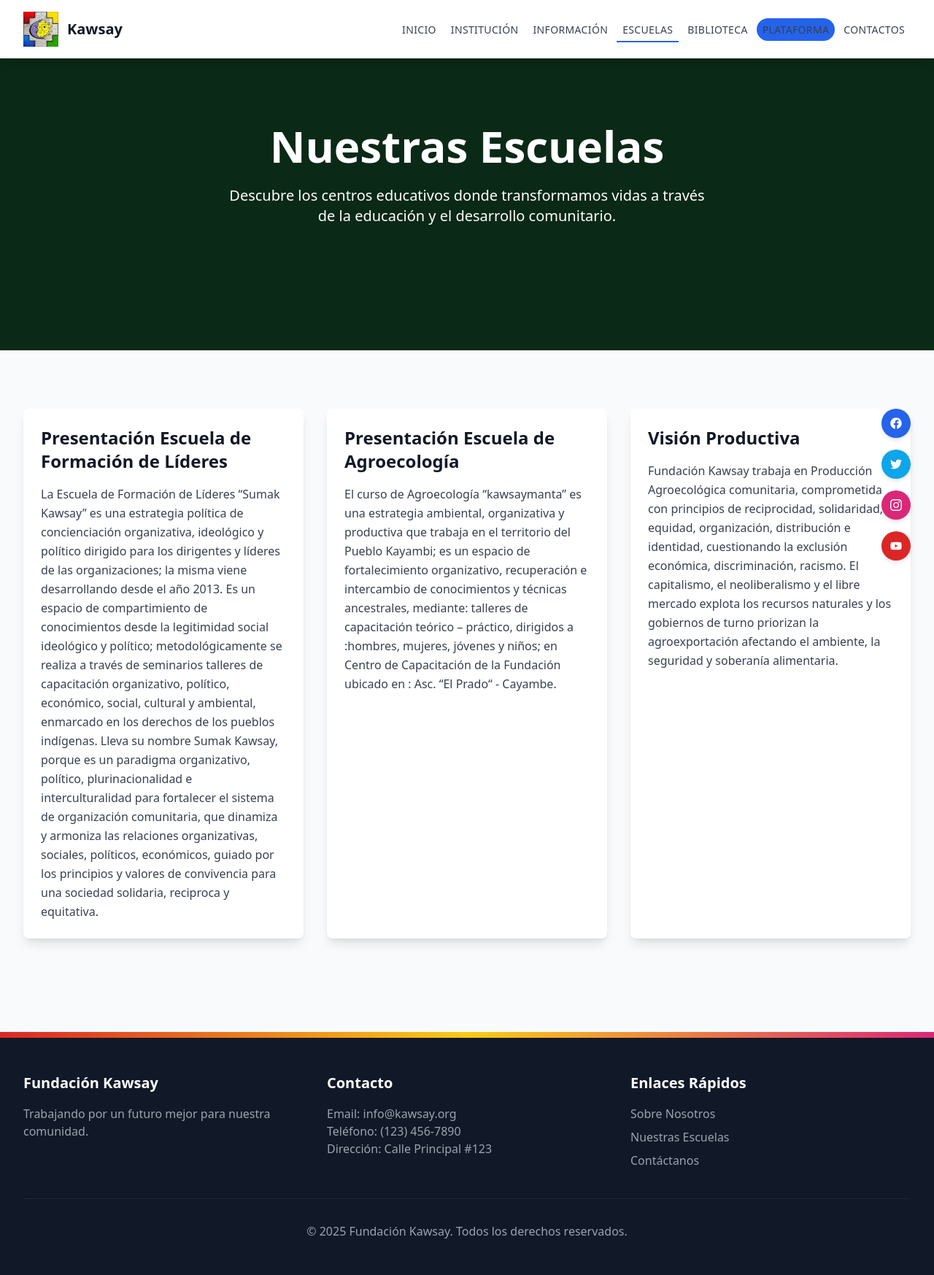
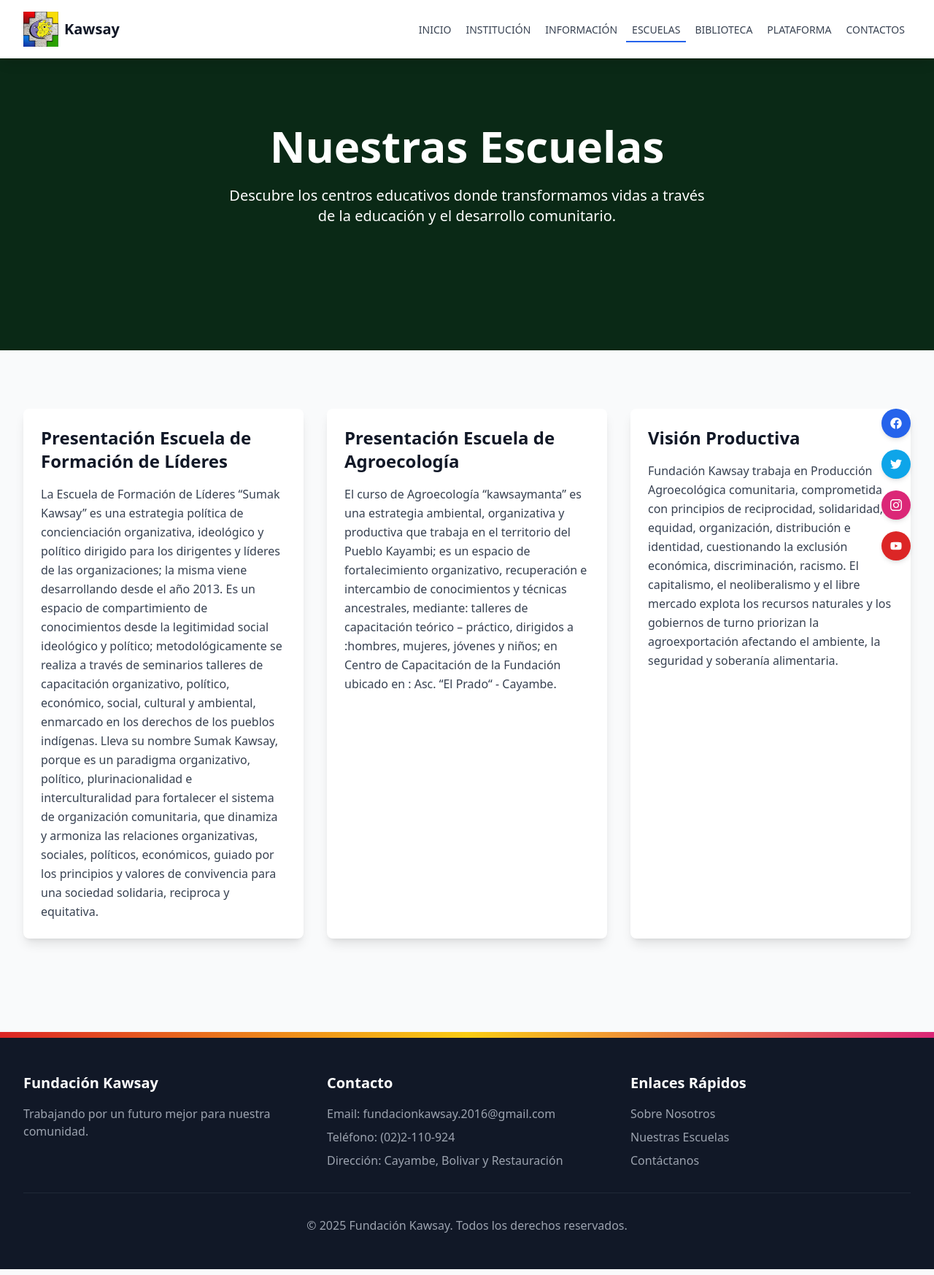
Before and after one commit to kawsayfun/fundacionkawsay, a Next.js app: page /escuelas in a window 1280 px wide. Shown: the whole page at 73% size. Built offline with nearby package versions, Linux system fonts and the light colour scheme.

Commit message:
mejorando diseño, SEO, Responsive, informacion de Contacto

```diff
--- a/src/app/layout.jsx
+++ b/src/app/layout.jsx
@@ -1,14 +1,44 @@
-import './globals.css'
+import './globals.css';
 
 export const metadata = {
   title: 'Fundación Kawsay',
   description: 'Organización no Gubernamental sin fines de Lucro',
-}
+};
 
 export default function RootLayout({ children }) {
   return (
     <html lang="es">
+      <head>
+        {/* Favicon */}
+        <link rel="icon" href="/images/favicon.ico" type="image/x-icon" />
+<link rel="apple-touch-icon" sizes="180x180" href="/images/apple-touch-icon.png" />
+<link rel="icon" type="image/png" sizes="32x32" href="/images/favicon-32x32.png" />
+<link rel="icon" type="image/png" sizes="16x16" href="/images/favicon-16x16.png" />
+
+        {/* Metadatos básicos */}
+        <title>{metadata.title}</title>
+        <meta name="description" content={metadata.description} />
+
+        {/* Metadatos de redes sociales */}
+        <meta property="og:title" content={metadata.title} />
+        <meta property="og:description" content={metadata.description} />
+        <meta property="og:image" content="/images/logoyoutube.png" /> {/* Cambia a la URL real del logo */}
+        <meta property="og:type" content="website" />
+        <meta property="og:url" content="https://fundacionkawsay.org" />
+
+        {/* Metadatos para Twitter */}
+        <meta name="twitter:card" content="summary_large_image" />
+        <meta name="twitter:title" content={metadata.title} />
+        <meta name="twitter:description" content={metadata.description} />
+        <meta name="twitter:image" content="/images/logoyoutube.png" />
+
+        {/* Diseño responsivo */}
+        <meta name="viewport" content="width=device-width, initial-scale=1" />
+
+        {/* Etiquetas adicionales para SEO */}
+        <link rel="canonical" href="https://www.fundacionkawsay.org" />
+      </head>
       <body>{children}</body>
     </html>
-  )
+  );
 }
--- a/src/components/SocialLinks.jsx
+++ b/src/components/SocialLinks.jsx
@@ -3,9 +3,9 @@ import { FaFacebook, FaTwitter, FaInstagram, FaYoutube } from 'react-icons/fa';
 
 export default function SocialLinks() {
   const socialMedia = [
-    { icon: FaFacebook, href: '#', color: 'bg-blue-600' },
-    { icon: FaTwitter, href: '#', color: 'bg-sky-500' },
-    { icon: FaInstagram, href: '#', color: 'bg-pink-600' },
+    { icon: FaFacebook, href: 'https://www.facebook.com/profile.php?id=100064346215598', color: 'bg-blue-600' },
+    { icon: FaTwitter, href: 'https://www.facebook.com/profile.php?id=100064346215598', color: 'bg-sky-500' },
+    { icon: FaInstagram, href: 'https://www.facebook.com/profile.php?id=100064346215598', color: 'bg-pink-600' },
     { icon: FaYoutube, href: 'https://www.youtube.com/@fundacionkawsay2941', color: 'bg-red-600' },  // Nuevo ícono de YouTube
   ];
 
--- a/src/components/contact/ContactPage.jsx
+++ b/src/components/contact/ContactPage.jsx
@@ -23,15 +23,15 @@ export default function ContactPage() {
             <div className="space-y-4">
               <p className="flex items-center text-gray-600">
                 <span className="font-semibold w-24">Email:</span>
-                <span>info@kawsay.org</span>
+                <span>fundacionkawsay.2016@gmail.com</span>
               </p>
               <p className="flex items-center text-gray-600">
                 <span className="font-semibold w-24">Teléfono:</span>
-                <span>(123) 456-7890</span>
+                <span>(02)2-110-924 </span>
               </p>
               <p className="flex items-center text-gray-600">
                 <span className="font-semibold w-24">Dirección:</span>
-                <span>Calle Principal #123</span>
+                <span>Cayambe, calle Bolivar y Restauración</span>
               </p>
             </div>
           </motion.div>
--- a/src/components/layout/Footer.jsx
+++ b/src/components/layout/Footer.jsx
@@ -1,50 +1,44 @@
+import Link from 'next/link';
+
 export default function Footer() {
   return (
     <footer className="bg-gray-900 text-white">
+      {/* Línea superior de colores */}
       <div className="w-full">
         <div className="h-2 bg-gradient-to-r from-red-600 via-orange-500 via-yellow-400 via-green-500 via-blue-600 via-purple-600 to-pink-600" />
       </div>
-      <div className="py-12">
-        <div className="max-w-7xl mx-auto px-4 sm:px-6 lg:px-8">
+      <div className="py-12 max-w-7xl mx-auto px-4 sm:px-6 lg:px-8">
         <div className="grid grid-cols-1 md:grid-cols-3 gap-8">
+          {/* Información sobre Fundación */}
           <div>
             <h3 className="text-xl font-bold mb-4">Fundación Kawsay</h3>
-              <p className="text-gray-400">
-                Trabajando por un futuro mejor para nuestra comunidad.
-              </p>
+            <p className="text-gray-400">Trabajando por un futuro mejor para nuestra comunidad.</p>
           </div>
+
+          {/* Contacto */}
           <div>
             <h3 className="text-xl font-bold mb-4">Contacto</h3>
-              <ul className="text-gray-400">
-                <li>Email: info@kawsay.org</li>
-                <li>Teléfono: (123) 456-7890</li>
-                <li>Dirección: Calle Principal #123</li>
+            <ul className="text-gray-400 space-y-2">
+              <li>Email: <a href="mailto:info@kawsay.org" className="hover:text-white">fundacionkawsay.2016@gmail.com</a></li>
+              <li>Teléfono: <a href="tel:+1234567890" className="hover:text-white">(02)2-110-924 </a></li>
+              <li>Dirección: Cayambe, Bolivar y Restauración</li>
             </ul>
           </div>
+
+          {/* Enlaces rápidos */}
           <div>
             <h3 className="text-xl font-bold mb-4">Enlaces Rápidos</h3>
-              <ul className="text-gray-400">
-                <li className="mb-2">
-                  <a href="/institucion" className="hover:text-white transition-colors">
-                    Sobre Nosotros
-                  </a>
-                </li>
-                <li className="mb-2">
-                  <a href="/escuelas" className="hover:text-white transition-colors">
-                    Nuestras Escuelas
-                  </a>
-                </li>
-                <li className="mb-2">
-                  <a href="/contactos" className="hover:text-white transition-colors">
-                    Contáctanos
-                  </a>
-                </li>
+            <ul className="text-gray-400 space-y-2">
+              <li><Link href="/institucion" className="hover:text-white">Sobre Nosotros</Link></li>
+              <li><Link href="/escuelas" className="hover:text-white">Nuestras Escuelas</Link></li>
+              <li><Link href="/contactos" className="hover:text-white">Contáctanos</Link></li>
             </ul>
           </div>
         </div>
+
+        {/* Línea inferior */}
         <div className="border-t border-gray-800 mt-8 pt-8 text-center text-gray-400">
-            <p>&copy; {new Date().getFullYear()} Fundación Kawsay. Todos los derechos reservados.</p>
-          </div>
+          &copy; {new Date().getFullYear()} Fundación Kawsay. Todos los derechos reservados.
         </div>
       </div>
     </footer>
--- a/src/components/layout/Header.jsx
+++ b/src/components/layout/Header.jsx
@@ -1,4 +1,5 @@
 'use client';
+
 import { useState } from 'react';
 import Link from 'next/link';
 import Image from 'next/image';
@@ -12,11 +13,12 @@ export default function Header() {
     <header className="bg-white shadow-lg fixed w-full z-50">
       <div className="max-w-7xl mx-auto px-4 sm:px-6 lg:px-8">
         <div className="flex items-center justify-between h-20">
-          <div className="flex-shrink-0 flex items-center">
-            <Link href="/" className="flex items-center space-x-3">
+          {/* Logo y Nombre */}
+          <div className="flex items-center space-x-3">
+            <Link href="/" aria-label="Ir al inicio" className="flex items-center space-x-2">
               <Image
                 src="/images/logoyoutube.png"
-                alt="Kawsay Logo"
+                alt="Logo Fundación Kawsay"
                 width={50}
                 height={50}
                 className="h-12 w-auto"
@@ -25,6 +27,7 @@ export default function Header() {
             </Link>
           </div>
 
+          {/* Menú de Navegación */}
           <Navigation />
           <MobileMenu isOpen={isOpen} setIsOpen={setIsOpen} />
         </div>
--- a/src/components/layout/Navigation.jsx
+++ b/src/components/layout/Navigation.jsx
@@ -1,100 +1,55 @@
 'use client';
+
 import { useState } from 'react';
 import Link from 'next/link';
 import { motion, AnimatePresence } from 'framer-motion';
 import { navigationItems } from '@/config/navigation';
-import { usePathname } from 'next/navigation'; // <-- Importar el hook para Next.js 13 (App Router)
+import { usePathname } from 'next/navigation';
 
 export default function Navigation() {
   const [hoveredItem, setHoveredItem] = useState(null);
-
-  // Para obtener la ruta actual
   const pathname = usePathname();
 
-  const dropdownVariants = {
-    hidden: { opacity: 0, y: -5 },
-    visible: { opacity: 1, y: 0 },
-    exit: { opacity: 0, y: -5 }
-  };
-
   return (
-    <nav className="hidden md:flex items-center">
+    <nav className="hidden md:flex items-center" aria-label="Navegación principal">
       <ul className="flex space-x-1">
-        {navigationItems.map((item) => {
-          // Verifica si el ítem actual coincide con la ruta actual
-          const isActive = pathname === item.href;
-
-          return (
+        {navigationItems.map((item) => (
           <li
             key={item.name}
             className="relative"
             onMouseEnter={() => setHoveredItem(item.name)}
             onMouseLeave={() => setHoveredItem(null)}
           >
-              {item.isExternal ? (
-                <a
-                  href={item.href}
-                  target="_blank"
-                  rel="noopener noreferrer"
-                  // Aplica estilos condicionales si está activo
-                  className={`nav-link text-xs xl:text-sm font-medium tracking-wide px-1.5 ${
-                    isActive
-                      ? 'text-blue-600 border-b-2 border-blue-600'
-                      : 'text-gray-700 hover:text-blue-600'
-                  } ${
-                    item.isHighlighted
-                      ? 'bg-blue-600 text-white px-2 py-1 rounded-full hover:bg-blue-700 hover:text-white whitespace-nowrap'
-                      : ''
-                  }`}
-                >
-                  {item.name}
-                </a>
-              ) : (
             <Link
               href={item.href}
-                  // Aplica clases condicionales si está activo
-                  className={`nav-link text-xs xl:text-sm font-medium tracking-wide px-1.5 ${
-                    isActive
-                      ? 'text-blue-600 border-b-2 border-blue-600'
-                      : 'text-gray-700 hover:text-blue-600'
-                  } ${
-                    item.isHighlighted
-                      ? 'bg-blue-600 text-white px-2 py-1 rounded-full hover:bg-blue-700 hover:text-white whitespace-nowrap'
-                      : ''
+              aria-label={`Ir a ${item.name}`}
+              className={`nav-link text-xs xl:text-sm font-medium px-1.5 ${
+                pathname === item.href ? 'text-blue-600 border-b-2 border-blue-600' : 'text-gray-700 hover:text-blue-600'
               }`}
             >
               {item.name}
             </Link>
-              )}
 
-              {/* Dropdown */}
-              <AnimatePresence>
             {item.dropdownItems && hoveredItem === item.name && (
               <motion.div
-                    variants={dropdownVariants}
-                    initial="hidden"
-                    animate="visible"
-                    exit="exit"
-                    transition={{ duration: 0.2 }}
+                initial={{ opacity: 0, y: -5 }}
+                animate={{ opacity: 1, y: 0 }}
+                exit={{ opacity: 0, y: -5 }}
                 className="absolute left-0 mt-1 w-36 bg-white rounded-lg shadow-xl py-1 z-50"
               >
                 {item.dropdownItems.map((dropdownItem) => (
                   <Link
                     key={dropdownItem.name}
                     href={dropdownItem.href}
-                        className={`block px-2 py-1 text-xs text-gray-700 hover:bg-blue-50 hover:text-blue-600 transition-colors duration-200 whitespace-nowrap ${
-                          dropdownItem.isHighlighted ? 'bg-blue-600 text-white hover:bg-blue-700' : ''
-                        }`}
+                    className="block px-2 py-1 text-xs text-gray-700 hover:bg-blue-50 hover:text-blue-600"
                   >
                     {dropdownItem.name}
                   </Link>
                 ))}
               </motion.div>
             )}
-              </AnimatePresence>
           </li>
-          );
-        })}
+        ))}
       </ul>
     </nav>
   );
--- a/src/components/objectives/VideoSection.jsx
+++ b/src/components/objectives/VideoSection.jsx
@@ -1,14 +1,53 @@
 'use client';
+import { useState, useEffect } from 'react';
 import { motion } from 'framer-motion';
 
 export default function VideoSection() {
+  const [isSmallScreen, setIsSmallScreen] = useState(false);
+
+  useEffect(() => {
+    const handleResize = () => {
+      setIsSmallScreen(window.innerWidth <= 462);
+    };
+
+    // Escucha los cambios de tamaño de la ventana
+    window.addEventListener('resize', handleResize);
+
+    // Establece el valor inicial
+    handleResize();
+
+    // Limpia el evento al desmontar
+    return () => {
+      window.removeEventListener('resize', handleResize);
+    };
+  }, []);
+
   return (
     <div>
-      <br/>
-      <br/>
-      <br/>
-
-    <div className="relative w-full h-screen">
+      <br />
+      <br />
+      <br />
+      <div className="relative w-full h-screen bg-gray-600">
+        {isSmallScreen ? (
+          // Contenido para pantallas pequeñas
+          <motion.div
+            initial={{ opacity: 0, y: 20 }}
+            animate={{ opacity: 1, y: 0 }}
+            className="relative z-10 h-full flex items-center justify-center text-white px-4"
+          >
+            <div className="text-center max-w-3xl">
+              <h2 className="text-4xl md:text-5xl font-bold mb-6">
+                Nuestros Objetivos
+              </h2>
+              <p className="text-xl md:text-2xl">
+                Trabajamos por el desarrollo integral de las comunidades
+                indígenas, preservando su cultura y promoviendo su educación.
+              </p>
+            </div>
+          </motion.div>
+        ) : (
+          // Video para pantallas grandes
+          <>
             <video
               autoPlay
               muted
@@ -18,25 +57,10 @@ export default function VideoSection() {
             >
               <source src="/videos/objectives-video.mp4" type="video/mp4" />
             </video>
-
             {/* Overlay for better text readability */}
             <div className="absolute inset-0 bg-black bg-opacity-50"></div>
-
-      {/* Content */}
-      <motion.div
-        initial={{ opacity: 0, y: 20 }}
-        whileInView={{ opacity: 1, y: 0 }}
-        viewport={{ once: true }}
-        className="relative z-10 h-full flex items-center justify-center text-white px-4"
-      >
-        {/* <div className="text-center max-w-3xl">
-          <h2 className="text-4xl md:text-5xl font-bold mb-6">Nuestros Objetivos</h2>
-          <p className="text-xl md:text-2xl">
-            Trabajamos por el desarrollo integral de las comunidades indígenas,
-            preservando su cultura y promoviendo su educación.
-          </p>
-        </div> */}
-      </motion.div>
+          </>
+        )}
       </div>
     </div>
   );
```
Also changed, not shown: src/components/Hero.jsx (deleted, +0 -32 lines), 1 other file (tests, documents, lock files or other folders). Lines whose indentation alone changed are shown as unchanged.
